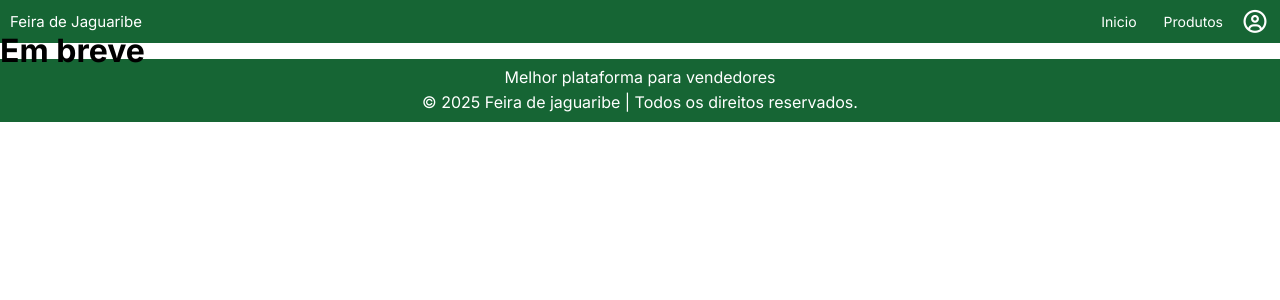
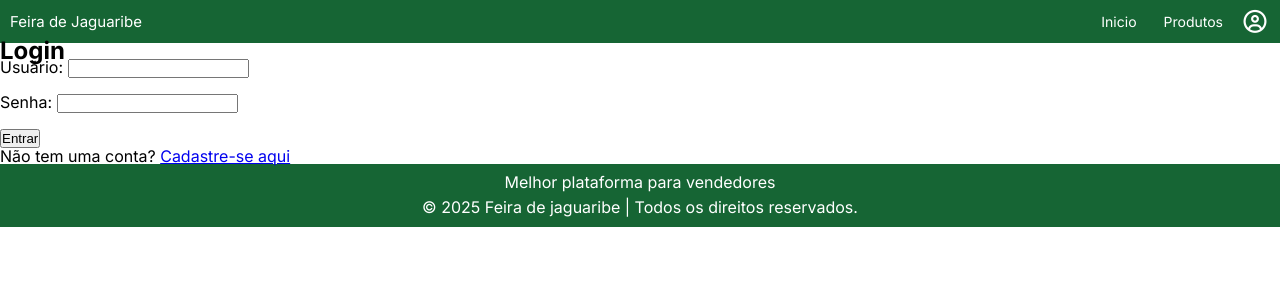
Before and after one commit to Projeto-IFPB/Jaguaribe-Online, a Flask app: page /login in a window 1280 px wide. Shown: the top 300 px of the page. Run offline with Flask 3, Linux system fonts and the light colour scheme.

Commit message:
feat/criacao-de-formulario-de-login

```diff
--- a/data/usuarios.csv
+++ b/data/usuarios.csv
@@ -1,5 +1 @@
 id,username,nome,data,password_hash
-
-
-
-1,kaitingameplay,kaito,1500-01-01,pbkdf2:sha256:1000000$BjKCjKdedvNeQbYO$dc34c7b7850d088b3956294f2fc0a0d59180817d033c45759b939e490337bf3a
--- a/templates/login.html
+++ b/templates/login.html
@@ -1,7 +1,24 @@
 {% extends "base.html" %}
 
-{% block title %} pagina Login/Cadastro {% endblock %}
+{% block title %} pagina login {% endblock %}
 
 {% block content %}
-<h1>Em breve</h1>
+    <h2>Login</h2>
+    {% with messages = get_flashed_messages(with_categories=true) %}
+      {% if messages %}
+        {% for category, message in messages %}
+          <div style="color: {{ 'green' if category == 'success' else 'red' }};">
+            {{ message }}
+          </div>
+        {% endfor %}
+      {% endif %}
+    {% endwith %}
+    <form method="post">
+        <label for="username">Usuário:</label>
+        <input type="text" id="username" name="username" required><br><br>
+        <label for="password">Senha:</label>
+        <input type="password" id="password" name="senha" required><br><br>
+        <button type="submit">Entrar</button>
+    </form>
+    <p>Não tem uma conta? <a href="{{ url_for('cadastro') }}">Cadastre-se aqui</a></p>
 {% endblock %}
```
